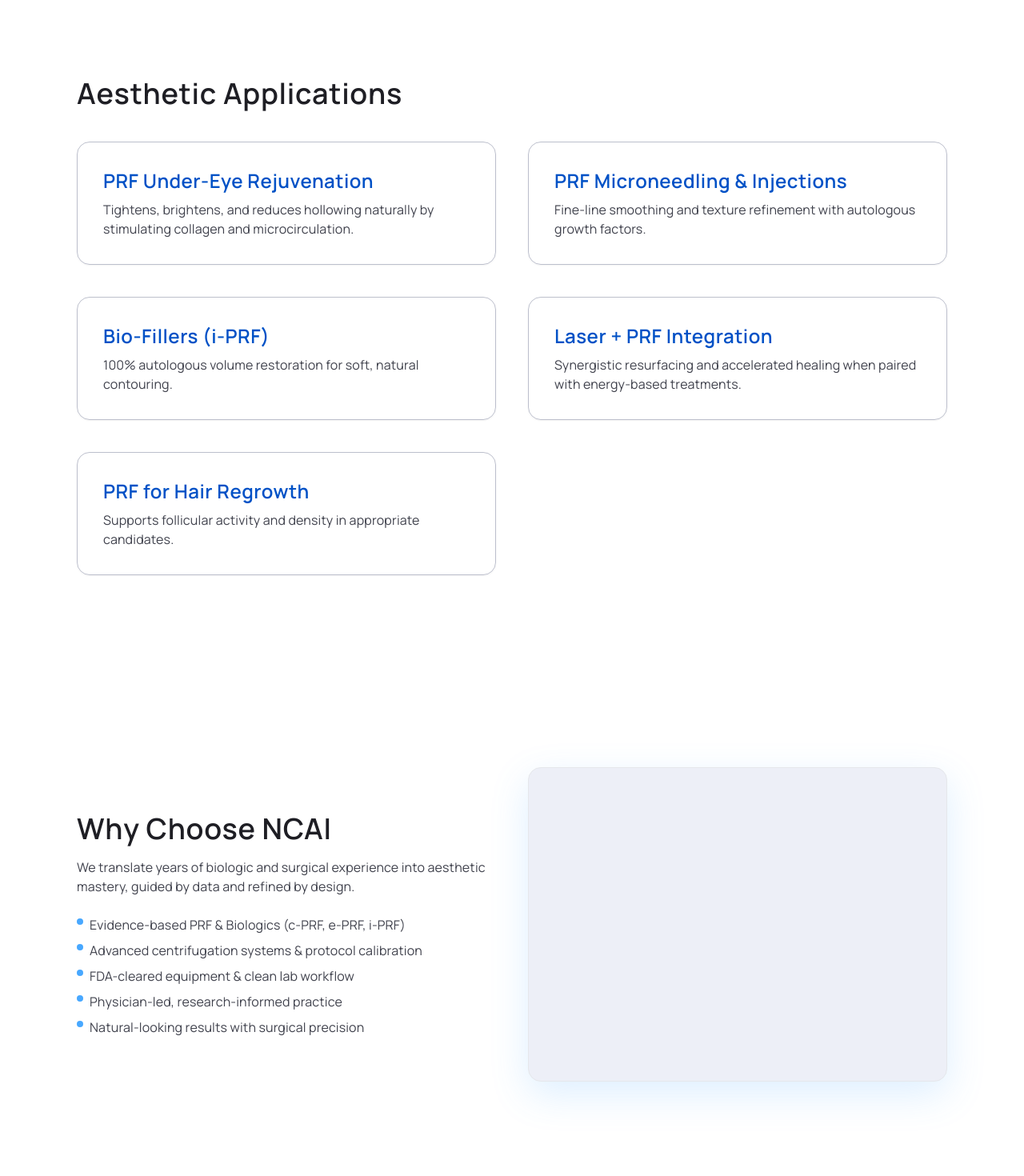
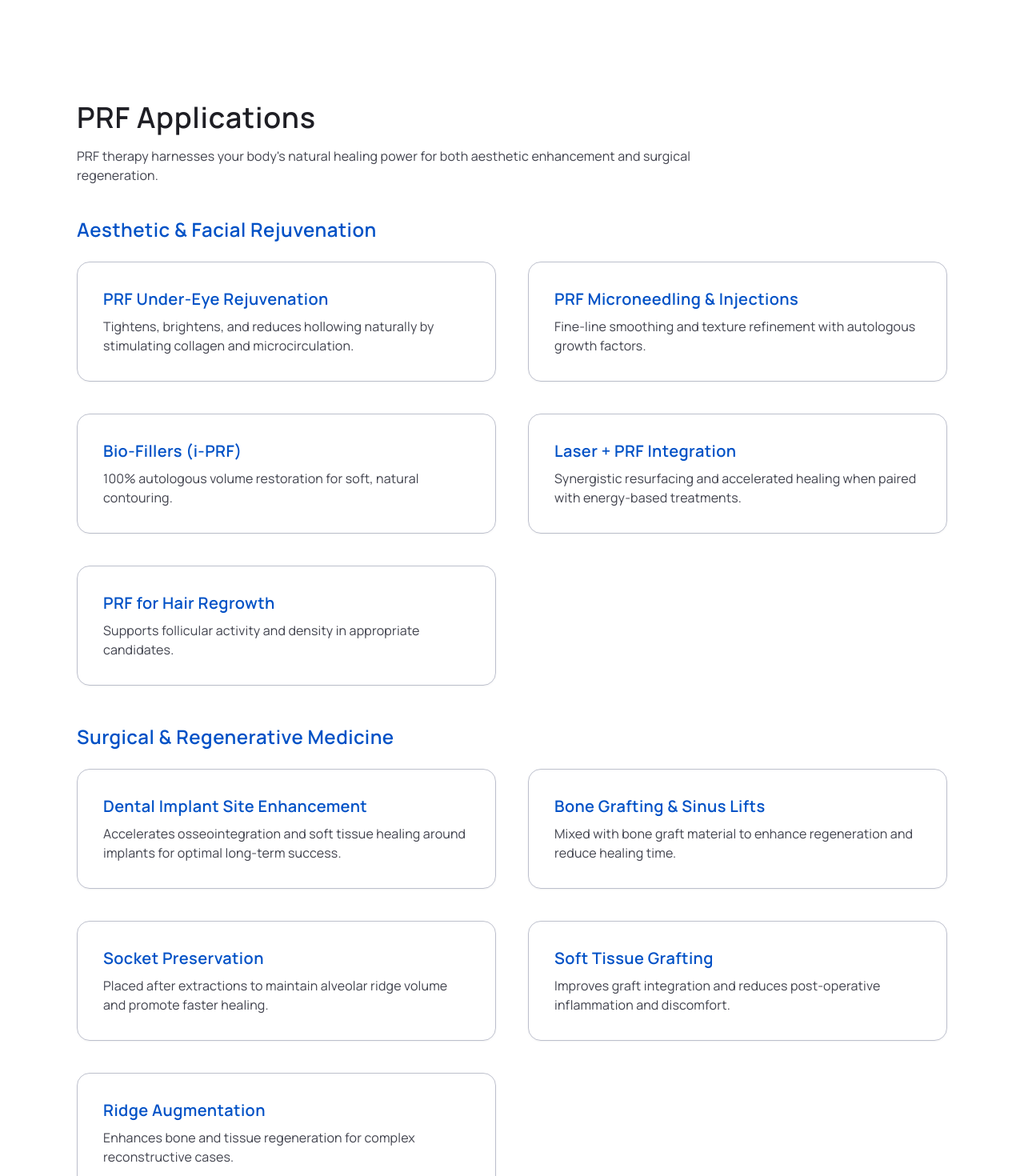
Before and after one commit to khiizzy/NCAItesting, a React (Vite) app: page /prf-aesthetics in a window 1280 px wide. Shown: the part 680-2150 px from the top of the page at 80% size. Built offline with nearby package versions, Linux system fonts and the light colour scheme.

Commit message:
Updated PRFHighlight.tsx

```diff
--- a/src/components/PRFHighlight.tsx
+++ b/src/components/PRFHighlight.tsx
@@ -25,26 +25,31 @@ export default function PRFHighlight() {
             </div>
 
             <h2 className="text-3xl md:text-5xl font-semibold text-ncai-phantom mb-4">
-              Natural Beauty Through <span className="text-primary-blue">PRF Technology</span>
+              Regenerative Healing Through <span className="text-primary-blue">PRF Technology</span>
             </h2>
 
             <p className="text-lg text-ncai-arsenic leading-relaxed mb-6">
-              Harness your body's own healing power with Platelet-Rich Fibrin (PRF) for facial rejuvenation.
-              No synthetic fillers—just elegant, natural results that work with your biology.
+              Harness your body's own healing power with Platelet-Rich Fibrin (PRF) for facial aesthetics,
+              enhanced surgical healing, and tissue regeneration. No synthetic materials—just natural results
+              that work with your biology.
             </p>
 
             <div className="space-y-3 mb-8">
               <div className="flex items-start gap-3">
                 <div className="w-2 h-2 rounded-full bg-primary-azure mt-2"></div>
-                <p className="text-ncai-graphite">Under-eye rejuvenation & volume restoration</p>
+                <p className="text-ncai-graphite">Facial rejuvenation & volume restoration</p>
               </div>
               <div className="flex items-start gap-3">
                 <div className="w-2 h-2 rounded-full bg-primary-azure mt-2"></div>
-                <p className="text-ncai-graphite">Fine-line smoothing with microneedling</p>
+                <p className="text-ncai-graphite">Accelerated surgical & implant healing</p>
               </div>
               <div className="flex items-start gap-3">
                 <div className="w-2 h-2 rounded-full bg-primary-azure mt-2"></div>
-                <p className="text-ncai-graphite">100% autologous bio-fillers</p>
+                <p className="text-ncai-graphite">Bone & soft tissue regeneration</p>
+              </div>
+              <div className="flex items-start gap-3">
+                <div className="w-2 h-2 rounded-full bg-primary-azure mt-2"></div>
+                <p className="text-ncai-graphite">100% autologous bio-therapy</p>
               </div>
             </div>
 
--- a/src/components/PRFSection.tsx
+++ b/src/components/PRFSection.tsx
@@ -38,13 +38,13 @@ export function PRFIntro() {
       <div className="max-w-6xl mx-auto px-6 md:px-8 grid md:grid-cols-2 gap-10 items-center">
         <div>
           <motion.p {...fadeUp(0)} className="text-sm tracking-[0.2em] uppercase text-[color:var(--ncai-arsenic)]">
-            Regenerative Aesthetics
+            Regenerative Medicine & Aesthetics
           </motion.p>
           <motion.h2 {...fadeUp(0.2)} className="mt-3 text-3xl md:text-5xl font-semibold text-[color:var(--ncai-phantom)]">
-            Where Science Meets Natural Beauty
+            The Power of Natural Healing
           </motion.h2>
           <motion.p {...fadeUp(0.4)} className="mt-4 text-lg leading-relaxed text-[color:var(--ncai-arsenic)]">
-            Our facial and biologic rejuvenation protocols leverage <strong>Platelet-Rich Fibrin (PRF)</strong> to accelerate healing, stimulate collagen, and restore volume — all using your body's own biology. No synthetic fillers. Just elegant, natural results.
+            Our comprehensive <strong>Platelet-Rich Fibrin (PRF)</strong> protocols harness your body's natural healing power for facial rejuvenation, enhanced surgical outcomes, and tissue regeneration. From aesthetic treatments to implant site enhancement, PRF accelerates healing and optimizes results — all using your own biology. No synthetic materials. Just elegant, natural outcomes.
           </motion.p>
           <motion.div {...fadeUp(0.6)} className="mt-6 flex flex-wrap gap-3">
             <a href="#prf-applications" className="inline-flex items-center px-5 py-3 rounded-full bg-[color:var(--ncai-blue)] text-white font-medium hover:bg-[color:var(--ncai-azure)] transition-colors">
@@ -69,7 +69,7 @@ export function PRFIntro() {
   );
 }
 
-const APPLICATIONS = [
+const AESTHETIC_APPLICATIONS = [
   {
     title: "PRF Under-Eye Rejuvenation",
     body: "Tightens, brightens, and reduces hollowing naturally by stimulating collagen and microcirculation.",
@@ -92,21 +92,67 @@ const APPLICATIONS = [
   },
 ];
 
+const SURGICAL_APPLICATIONS = [
+  {
+    title: "Dental Implant Site Enhancement",
+    body: "Accelerates osseointegration and soft tissue healing around implants for optimal long-term success.",
+  },
+  {
+    title: "Bone Grafting & Sinus Lifts",
+    body: "Mixed with bone graft material to enhance regeneration and reduce healing time.",
+  },
+  {
+    title: "Socket Preservation",
+    body: "Placed after extractions to maintain alveolar ridge volume and promote faster healing.",
+  },
+  {
+    title: "Soft Tissue Grafting",
+    body: "Improves graft integration and reduces post-operative inflammation and discomfort.",
+  },
+  {
+    title: "Ridge Augmentation",
+    body: "Enhances bone and tissue regeneration for complex reconstructive cases.",
+  },
+];
+
 export function PRFApplications() {
   return (
     <section id="prf-applications" className="relative w-full py-24 md:py-32" style={{ fontFamily: "Manrope, ui-sans-serif, system-ui", ["--ncai-blue" as any]: TOKENS.blue, ["--ncai-azure" as any]: TOKENS.azure, ["--ncai-steel" as any]: TOKENS.steel, ["--ncai-arsenic" as any]: TOKENS.arsenic, ["--ncai-phantom" as any]: TOKENS.phantom }}>
       <div className="max-w-6xl mx-auto px-6 md:px-8">
-        <motion.h3 {...fadeUp(0)} className="text-2xl md:text-4xl font-semibold text-[color:var(--ncai-phantom)] mb-10">
-          Aesthetic Applications
+        <motion.h3 {...fadeUp(0)} className="text-2xl md:text-4xl font-semibold text-[color:var(--ncai-phantom)] mb-4">
+          PRF Applications
         </motion.h3>
-        <ul className="grid md:grid-cols-2 gap-8 md:gap-10">
-          {APPLICATIONS.map((item, i) => (
-            <motion.li key={item.title} {...fadeUp(i)} className="rounded-2xl border border-[color:var(--ncai-steel)] bg-white/90 backdrop-blur-sm p-6 md:p-8 shadow-sm hover:shadow-md transition-shadow">
-              <h4 className="text-xl md:text-2xl font-semibold text-[color:var(--ncai-blue)]">{item.title}</h4>
-              <p className="mt-2 text-[color:var(--ncai-arsenic)]">{item.body}</p>
-            </motion.li>
-          ))}
-        </ul>
+        <motion.p {...fadeUp(0.1)} className="text-[color:var(--ncai-arsenic)] mb-10 max-w-3xl">
+          PRF therapy harnesses your body's natural healing power for both aesthetic enhancement and surgical regeneration.
+        </motion.p>
+
+        <div className="mb-12">
+          <motion.h4 {...fadeUp(0.2)} className="text-xl md:text-2xl font-semibold text-[color:var(--ncai-blue)] mb-6">
+            Aesthetic & Facial Rejuvenation
+          </motion.h4>
+          <ul className="grid md:grid-cols-2 gap-8 md:gap-10">
+            {AESTHETIC_APPLICATIONS.map((item, i) => (
+              <motion.li key={item.title} {...fadeUp(0.3 + i * 0.1)} className="rounded-2xl border border-[color:var(--ncai-steel)] bg-white/90 backdrop-blur-sm p-6 md:p-8 shadow-sm hover:shadow-md transition-shadow">
+                <h5 className="text-lg md:text-xl font-semibold text-[color:var(--ncai-blue)]">{item.title}</h5>
+                <p className="mt-2 text-[color:var(--ncai-arsenic)]">{item.body}</p>
+              </motion.li>
+            ))}
+          </ul>
+        </div>
+
+        <div>
+          <motion.h4 {...fadeUp(0.8)} className="text-xl md:text-2xl font-semibold text-[color:var(--ncai-blue)] mb-6">
+            Surgical & Regenerative Medicine
+          </motion.h4>
+          <ul className="grid md:grid-cols-2 gap-8 md:gap-10">
+            {SURGICAL_APPLICATIONS.map((item, i) => (
+              <motion.li key={item.title} {...fadeUp(0.9 + i * 0.1)} className="rounded-2xl border border-[color:var(--ncai-steel)] bg-white/90 backdrop-blur-sm p-6 md:p-8 shadow-sm hover:shadow-md transition-shadow">
+                <h5 className="text-lg md:text-xl font-semibold text-[color:var(--ncai-blue)]">{item.title}</h5>
+                <p className="mt-2 text-[color:var(--ncai-arsenic)]">{item.body}</p>
+              </motion.li>
+            ))}
+          </ul>
+        </div>
       </div>
     </section>
   );
```
